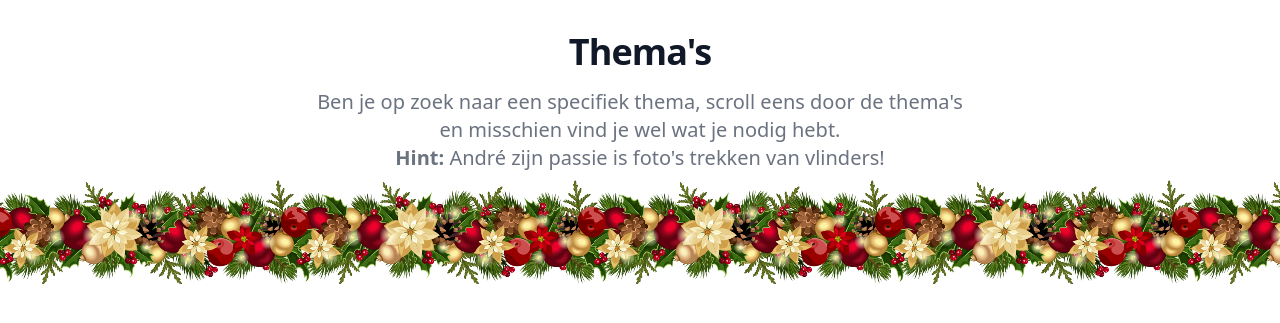
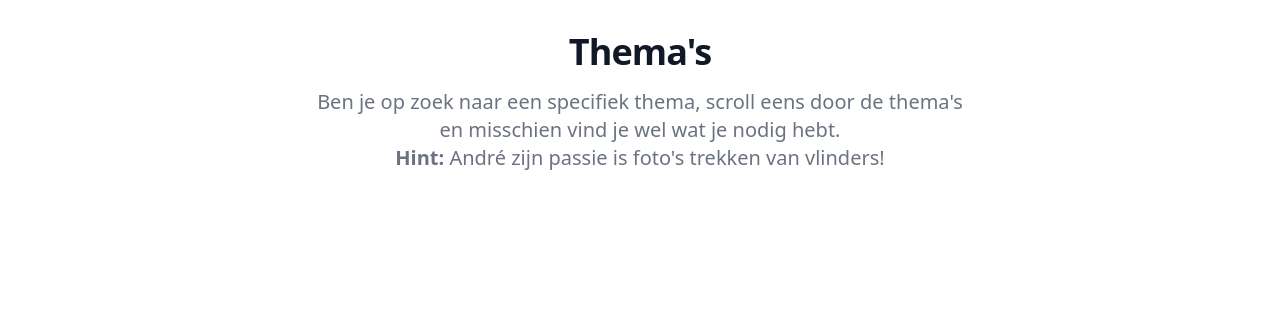
Before and after one commit to Collisa/Andrees, a Flask app: page /thema in a window 1280 px wide. Shown: the part 64-387 px from the top of the page. Run offline with Flask 2, Linux system fonts and the light colour scheme; data that the repository does not hold is empty; some libraries are stand-ins or nearby versions.

Commit message:
Remove xmas banners

```diff
--- a/templates/thema.html
+++ b/templates/thema.html
@@ -20,15 +20,15 @@ bg_color='bg-teal-800') }} {% block content %}
   </div>
 </div>
 
-<div class="w-full flex flex-row overflow-hidden mt-2">
-  <img class="transform" src="static/src/UIHere (2).png" alt="" />
-  <img class="transform" src="static/src/UIHere (2).png" alt="" />
-  <img class="transform" src="static/src/UIHere (2).png" alt="" />
-  <img class="transform" src="static/src/UIHere (2).png" alt="" />
-  <img class="transform" src="static/src/UIHere (2).png" alt="" />
-  <img class="transform" src="static/src/UIHere (2).png" alt="" />
-  <img class="transform" src="static/src/UIHere (2).png" alt="" />
-</div>
+{#<div class="w-full flex flex-row overflow-hidden mt-2">#}
+{#  <img class="transform" src="static/src/UIHere (2).png" alt="" />#}
+{#  <img class="transform" src="static/src/UIHere (2).png" alt="" />#}
+{#  <img class="transform" src="static/src/UIHere (2).png" alt="" />#}
+{#  <img class="transform" src="static/src/UIHere (2).png" alt="" />#}
+{#  <img class="transform" src="static/src/UIHere (2).png" alt="" />#}
+{#  <img class="transform" src="static/src/UIHere (2).png" alt="" />#}
+{#  <img class="transform" src="static/src/UIHere (2).png" alt="" />#}
+{#</div>#}
 
 <div class="px-4 sm:px-6">
   <div class="mx-auto">
```
Also changed, not shown: templates/home.html (+9 -9 lines), templates/theme_link.html (+9 -9 lines).
